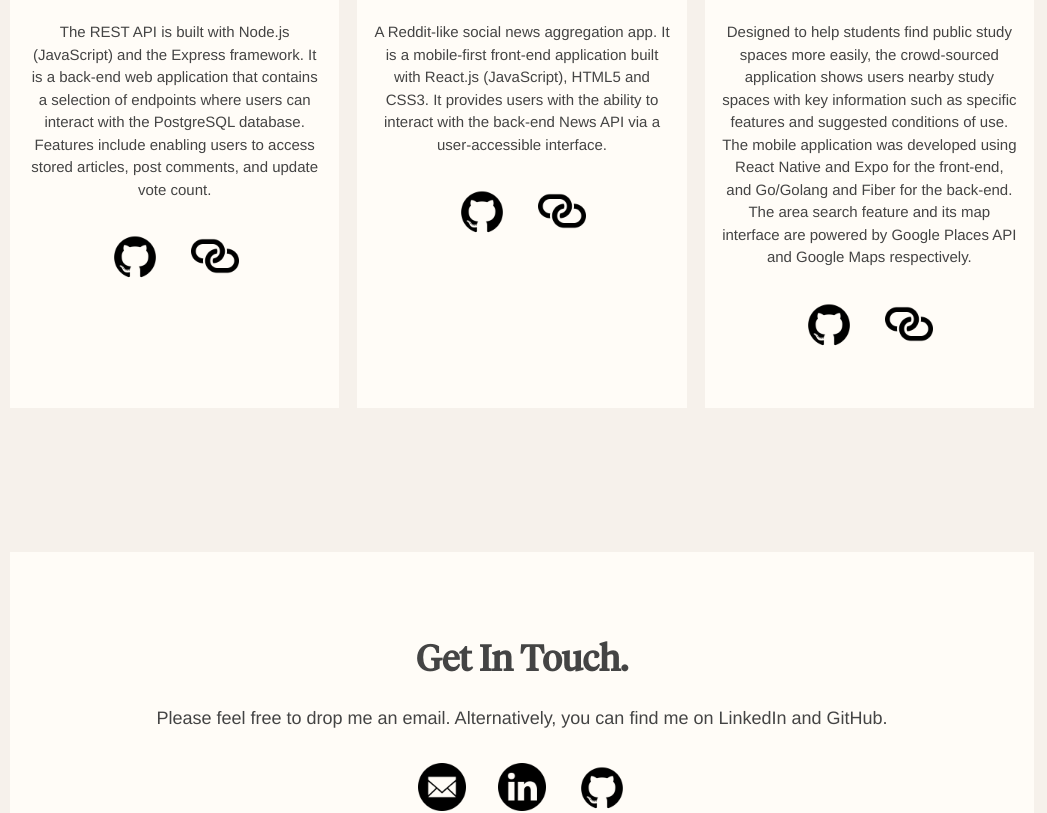
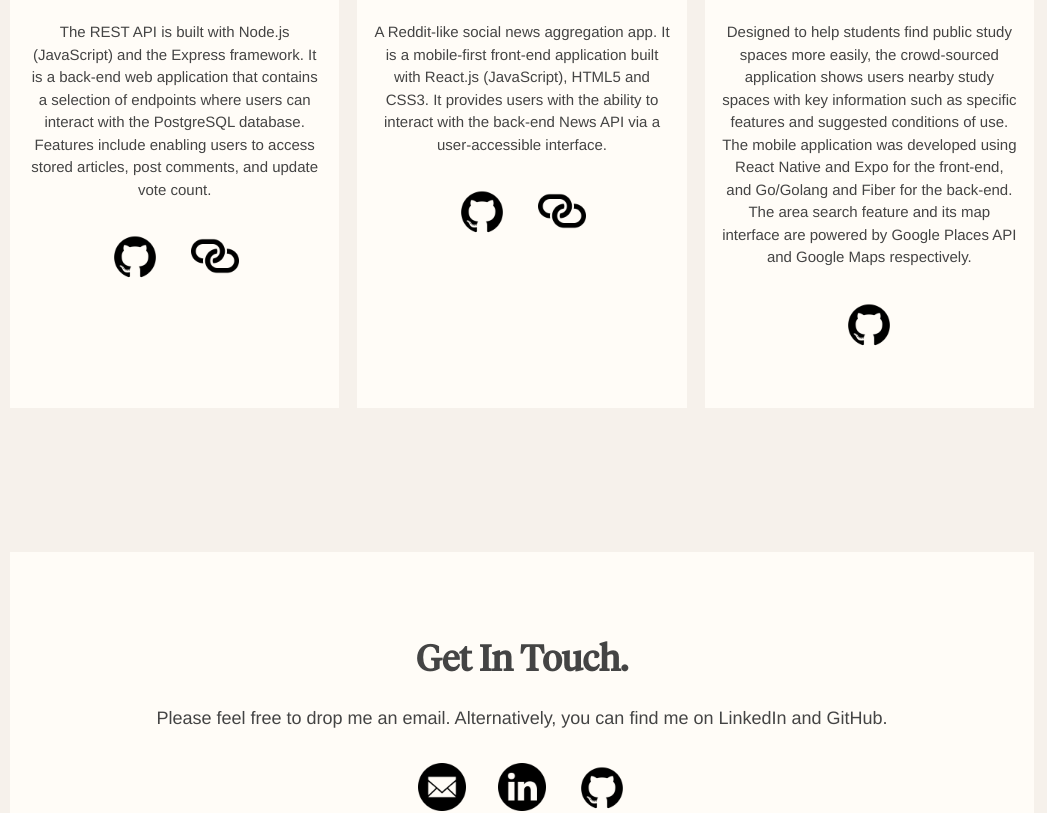
Before and after one commit to OneInfiniteLoops/Portfolio, a React (Create React App) app: page / in a window 1280 px wide. Shown: the part 2001-2814 px from the top of the page, without its empty margins (118-1165 px from the left). Built offline with nearby package versions, Linux system fonts and the light colour scheme.

Commit message:
Adds conditional rendering for both link icons

```diff
--- a/src/components/PortfolioCard.jsx
+++ b/src/components/PortfolioCard.jsx
@@ -12,6 +12,7 @@ const PortfolioCard = ({ portfolioItem }) => {
       <h1>{portfolioItem.name}</h1>
       <h2>{portfolioItem.type}</h2>
       <p>{portfolioItem.description}</p>
+      {portfolioItem.githubLink ? (
         <a href={portfolioItem.githubLink}>
           <img
             className="project-social-icons"
@@ -19,6 +20,9 @@ const PortfolioCard = ({ portfolioItem }) => {
             alt="github_icon"
           ></img>
         </a>
+      ) : null}
+
+      {portfolioItem.liveDemoLink ? (
         <a href={portfolioItem.liveDemoLink}>
           <img
             className="project-social-icons"
@@ -26,6 +30,7 @@ const PortfolioCard = ({ portfolioItem }) => {
             alt="link_icon"
           ></img>
         </a>
+      ) : null}
     </li>
   );
 };
```
Lines whose indentation alone changed are shown as unchanged.
